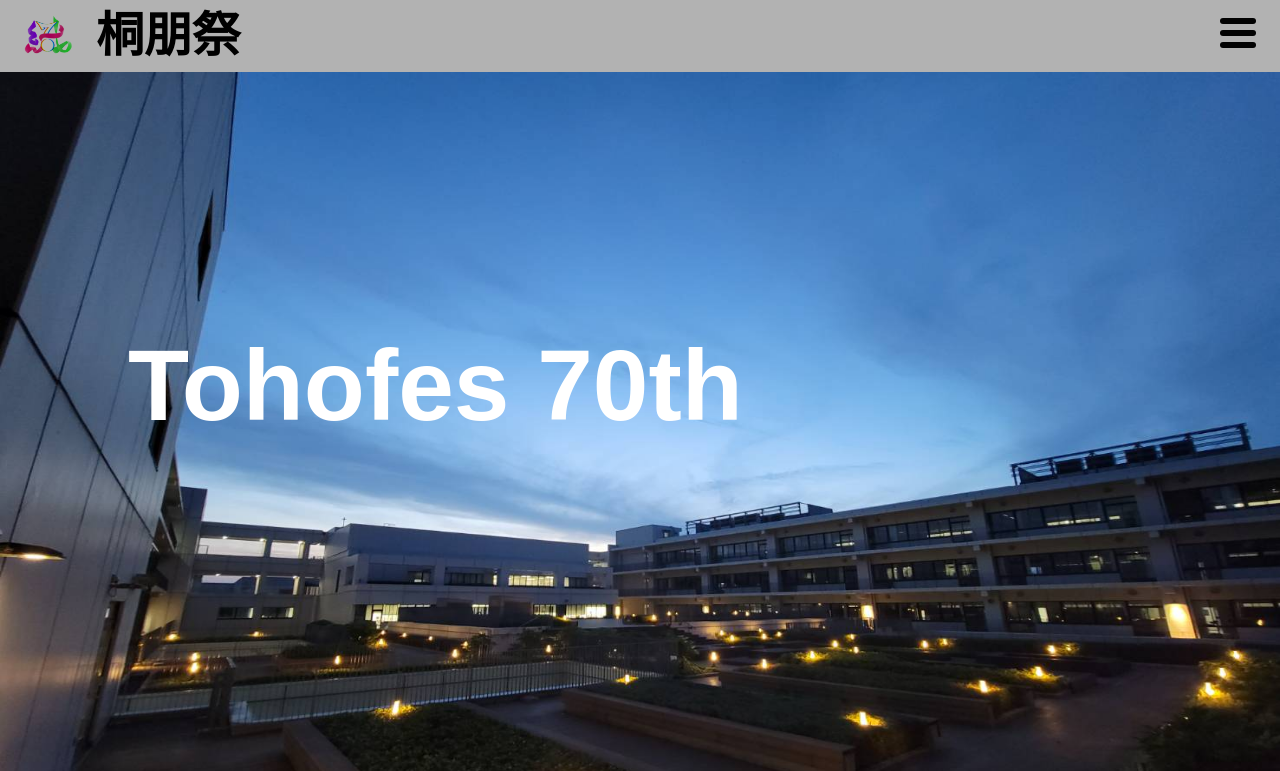
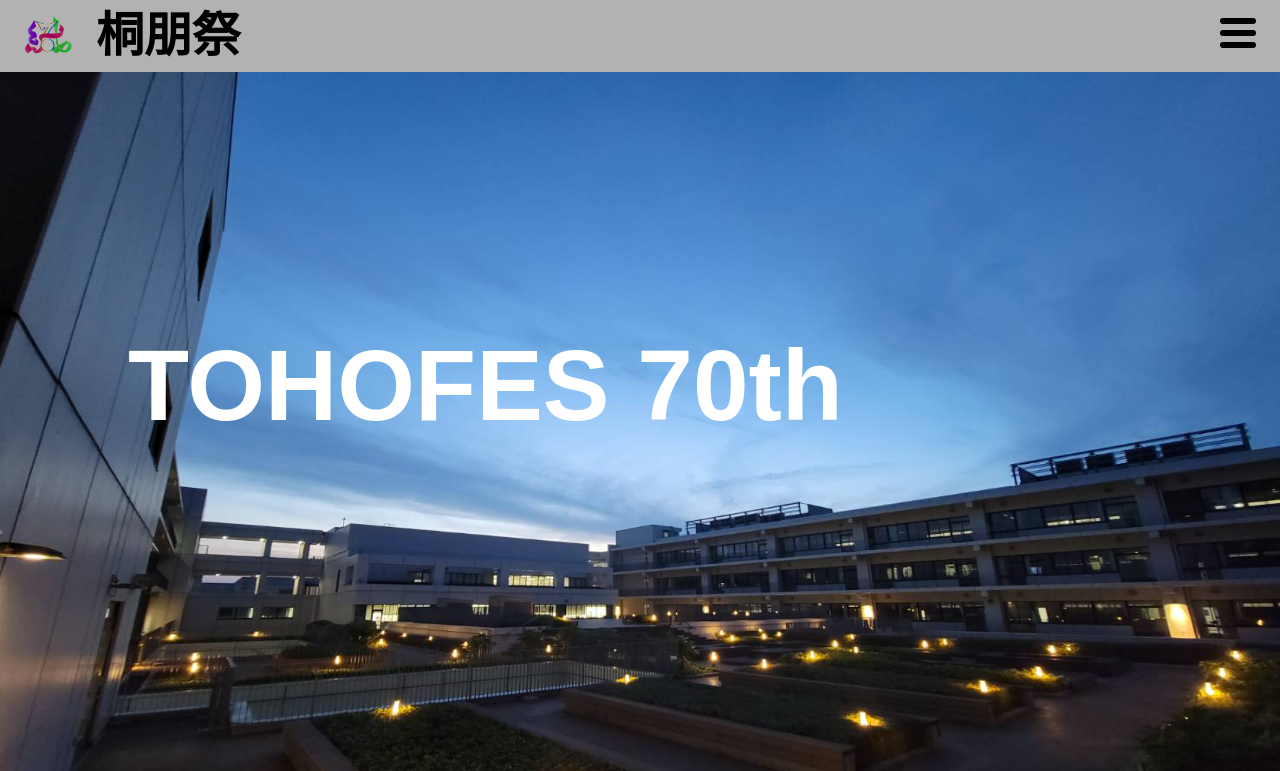
Before and after one commit to toho-festival/website-2021, a Next.js app: page / in a window 1280 px wide. Shown: the top 771 px of the page. Built offline with nearby package versions, Linux system fonts and the light colour scheme.

Commit message:
change-title
プログラムと揃えるためにタイトルを変更しました。

```diff
--- a/src/components/AutoSlideShow.tsx
+++ b/src/components/AutoSlideShow.tsx
@@ -15,7 +15,7 @@ const AutoSlideShow:FC = () => {
       <div className='slide-container'>
         <SlideShow>
           <Title>
-            <div>Tohofes 70th</div>
+            <div>TOHOFES 70th</div>
           </Title>
           <Fade { ...AutoSlideShowProperties }>
             <div className='each-fade'>
```
